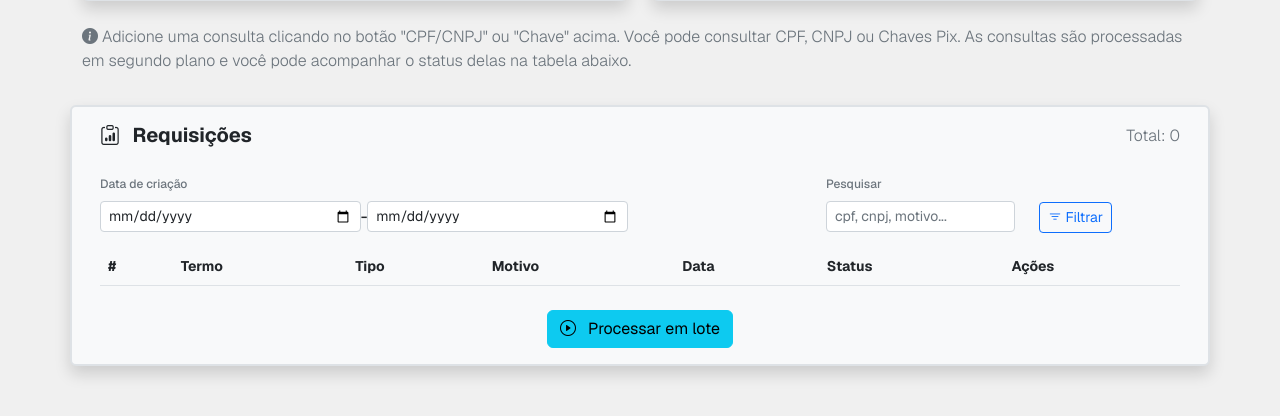
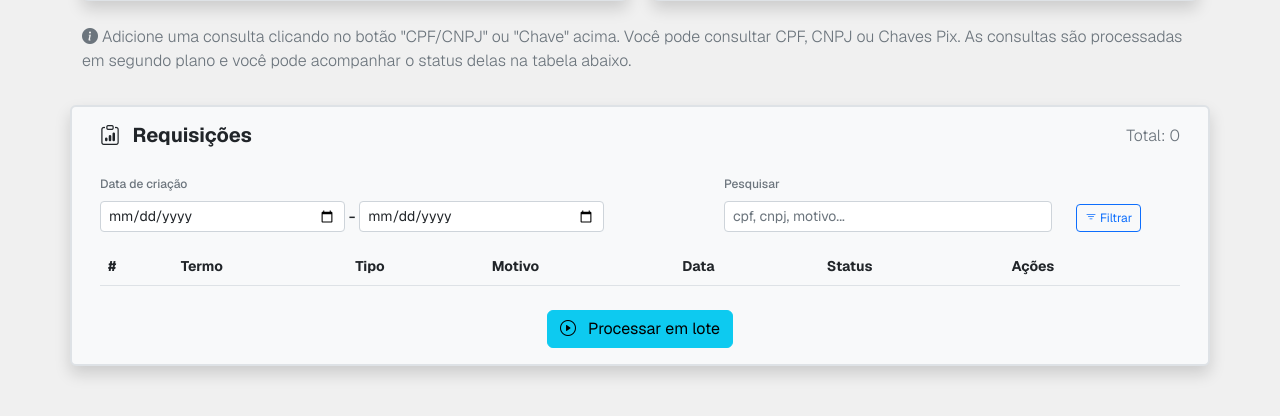
Before and after one commit to rogeriopaulos/consultapix, a Django app: page / in a window 1280 px wide. Shown: the part 248-664 px from the top of the page. Run offline with Django 5.2, Linux system fonts and the light colour scheme; the visitor is signed in with stand-in values (Sample User, id 1); data that the repository does not hold is empty; parts of the project's set-up code (start-up, migrations or seed data) failed here and were passed over; some libraries are stand-ins or nearby versions.

Commit message:
feat: Adiciona estilos e classes ao botão de filtragem e ajusta layout do formulário

```diff
--- a/consultalab/bacen/forms.py
+++ b/consultalab/bacen/forms.py
@@ -1,5 +1,9 @@
 from crispy_forms.helper import FormHelper
-from crispy_forms.layout import HTML, Column, Field, Layout, Row
+from crispy_forms.layout import HTML
+from crispy_forms.layout import Column
+from crispy_forms.layout import Field
+from crispy_forms.layout import Layout
+from crispy_forms.layout import Row
 from django import forms
 
 from consultalab.bacen.models import RequisicaoBacen
@@ -45,35 +49,46 @@ class RequisicaoBacenForm(forms.ModelForm):
 
 
 class RequisicaoBacenFilterFormHelper(FormHelper):
-    form_method = 'GET'
+    form_method = "GET"
     layout = Layout(
         Row(
             Column(
-                HTML('<label for="div_id_created" class="form-label">Data de criação</label>'),
-                Field("created")
+                HTML(
+                    """
+                        <label for="div_id_created" class="form-label">
+                            Data de criação
+                        </label>
+                    """,
+                ),
+                Field("created"),
             ),
             Column(
                 Row(
                     Column(
                         Field(
-                            HTML('<label for="div_id_created" class="form-label ms-5">Pesquisar</label>'),
+                            HTML(
+                                '<label for="div_id_created" class="form-label ms-5">Pesquisar</label>',  # noqa: E501
+                            ),
                             "termo_busca",
-                            placeholder="cpf, cnpj, motivo..."
-                        )
+                            placeholder="cpf, cnpj, motivo...",
+                        ),
+                        css_class="col-8",
                     ),
                     Column(
                         HTML(
                             """
-                            <button type="button" class="btn btn-sm btn-outline-primary ms-5 mt-3">
+                            <button type="button"
+                                    class="btn btn-sm btn-outline-primary ms-5 mt-3"
+                                    id="filter-button">
                                 <i class="bi bi-filter"></i> Filtrar
                             </button>
-                            """
-                        )
+                            """,
+                        ),
                     ),
-                    css_class="align-items-center"
+                    css_class="align-items-center",
                 ),
-                css_class='d-flex justify-content-end'
+                css_class="ms-5",
             ),
-            css_class='d-flex justify-content-between align-items-center'
+            css_class="d-flex justify-content-between align-items-center",
         ),
     )
--- a/consultalab/static/css/project.css
+++ b/consultalab/static/css/project.css
@@ -60,3 +60,15 @@ select[type="hidden" i] {
   font-size: 12px;
   color: #6c757d;
 }
+
+button#filter-button {
+    font-size: 12px;
+}
+
+input#id_created_0 {
+  margin-right: 4px;
+}
+
+input#id_created_1 {
+  margin-left: 4px;
+}
```
